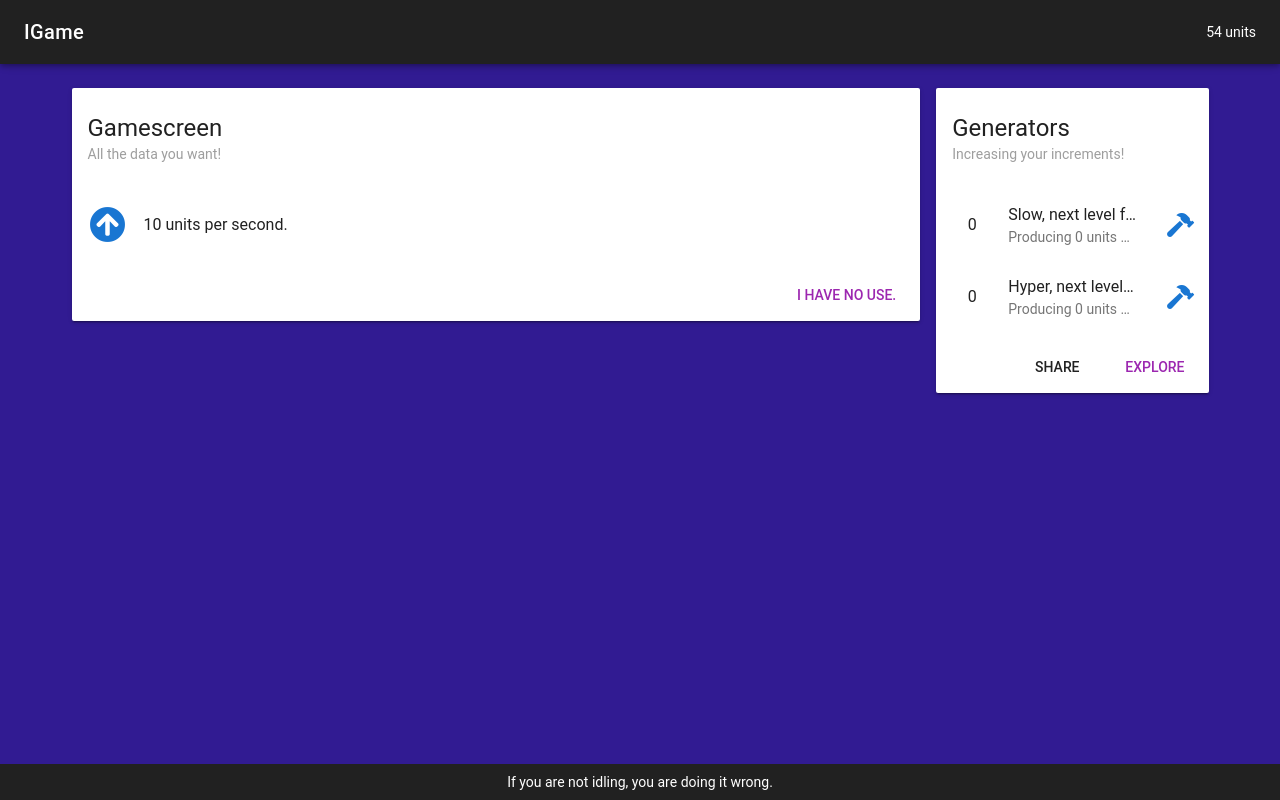
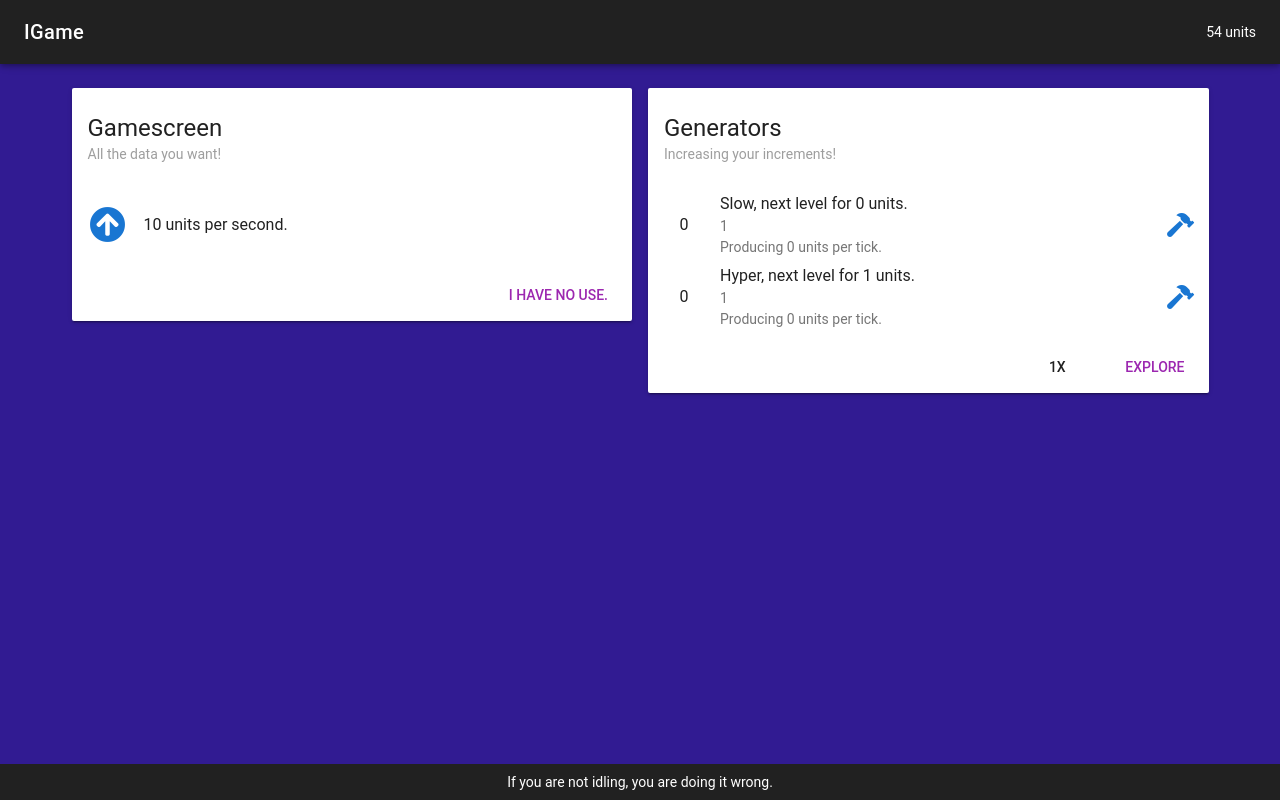
Before and after one commit to ketzu/shittyidle, a Vue app: page / in a window 1280 px wide. Built offline with nearby package versions, Linux system fonts and the light colour scheme; a small style sheet from the web is missing.

Commit message:
No idea what has happened since last commit.

```diff
--- a/src/components/Game.vue
+++ b/src/components/Game.vue
@@ -2,7 +2,7 @@
   <v-content class="deep-purple darken-4">
     <v-container grid-list-lg>
       <v-layout align-start justify-center row wrap>
-        <v-flex md9>
+        <v-flex md6>
           <v-card>
             <v-card-title primary-title>
               <div>
@@ -21,7 +21,7 @@
 
                 <v-list-tile-content>
                   <v-list-tile-title>
-                    {{resourcegain*1000/tickrate}} units per second.
+                    {{Math.floor(resourcegain*1000/tickrate)}} units per second.
                   </v-list-tile-title>
                 </v-list-tile-content>
               </v-list-tile>
@@ -33,7 +33,7 @@
             </v-card-actions>
           </v-card>
         </v-flex>
-        <v-flex md3>
+        <v-flex md6>
           <v-card>
             <v-card-title primary-title>
               <div>
@@ -43,12 +43,12 @@
             </v-card-title>
 
             <v-list two-line>
-              <Generator :name="generator.name" :generation="generator.generation" :cost="generator.cost" :key="generator.name" v-for="generator in generators"></Generator>
+              <Generator :buildamount="buildamount" :name="generator.name" :generation="generator.generation" :cost="generator.cost" :key="generator.name" v-for="generator in generators"></Generator>
             </v-list>
 
             <v-card-actions>
               <v-spacer></v-spacer>
-              <v-btn flat>Share</v-btn>
+              <v-btn flat @click="changeBuildamount()">{{buildamount}}x</v-btn>
               <v-btn flat color="purple">Explore</v-btn>
             </v-card-actions>
           </v-card>
@@ -71,7 +71,8 @@ export default {
       generators: [
         {name: "Slow", generation: level => {return level*level;}, cost: level => {return level*level*level}},
         {name: "Hyper", generation: level => {return Math.exp(level)-1;}, cost: level => {return Math.exp(level*level)}}
-      ]
+      ],
+      buildamount: 1
     }
   },
   computed: {
@@ -102,6 +103,16 @@ export default {
       }
     }
   },
+  methods: {
+    changeBuildamount() {
+      switch(this.buildamount) {
+        case 1: this.buildamount = 10; break;
+        case 10: this.buildamount = 100; break;
+        case 100: this.buildamount = 1000; break;
+        default: this.buildamount = 1;
+      }
+    }
+  },
   mounted() {
     let self = this;
     setInterval(() => {
@@ -114,18 +125,4 @@ export default {
 
 <!-- Add "scoped" attribute to limit CSS to this component only -->
 <style scoped>
-h3 {
-  margin: 40px 0 0;
-}
-ul {
-  list-style-type: none;
-  padding: 0;
-}
-li {
-  display: inline-block;
-  margin: 0 10px;
-}
-a {
-  color: #42b983;
-}
 </style>
--- a/src/components/Generator.vue
+++ b/src/components/Generator.vue
@@ -6,15 +6,18 @@
 
     <v-list-tile-content>
       <v-list-tile-title>
-        {{name}}, next level for {{Math.floor(cost(level))}} units
+        {{name}}, next level for {{Math.floor(cost(level))}} units.
       </v-list-tile-title>
+      <v-list-tile-sub-title>
+        {{buildamount}}
+      </v-list-tile-sub-title>
       <v-list-tile-sub-title>
         Producing {{Math.floor(generation(level))}} units per tick.
       </v-list-tile-sub-title>
     </v-list-tile-content>
 
     <v-list-tile-action>
-      <v-btn icon ripple @click="build()">
+      <v-btn icon ripple @click="build()" :disabled="!buildable">
         <v-icon color="blue darken-2">fas fa-hammer</v-icon>
       </v-btn>
     </v-list-tile-action>
@@ -24,7 +27,7 @@
 <script>
   export default {
     name: "Generator",
-    props: ["name", "cost", "generation"],
+    props: ["name", "cost", "generation", "buildamount"],
     data() {
       return {
       }
```
